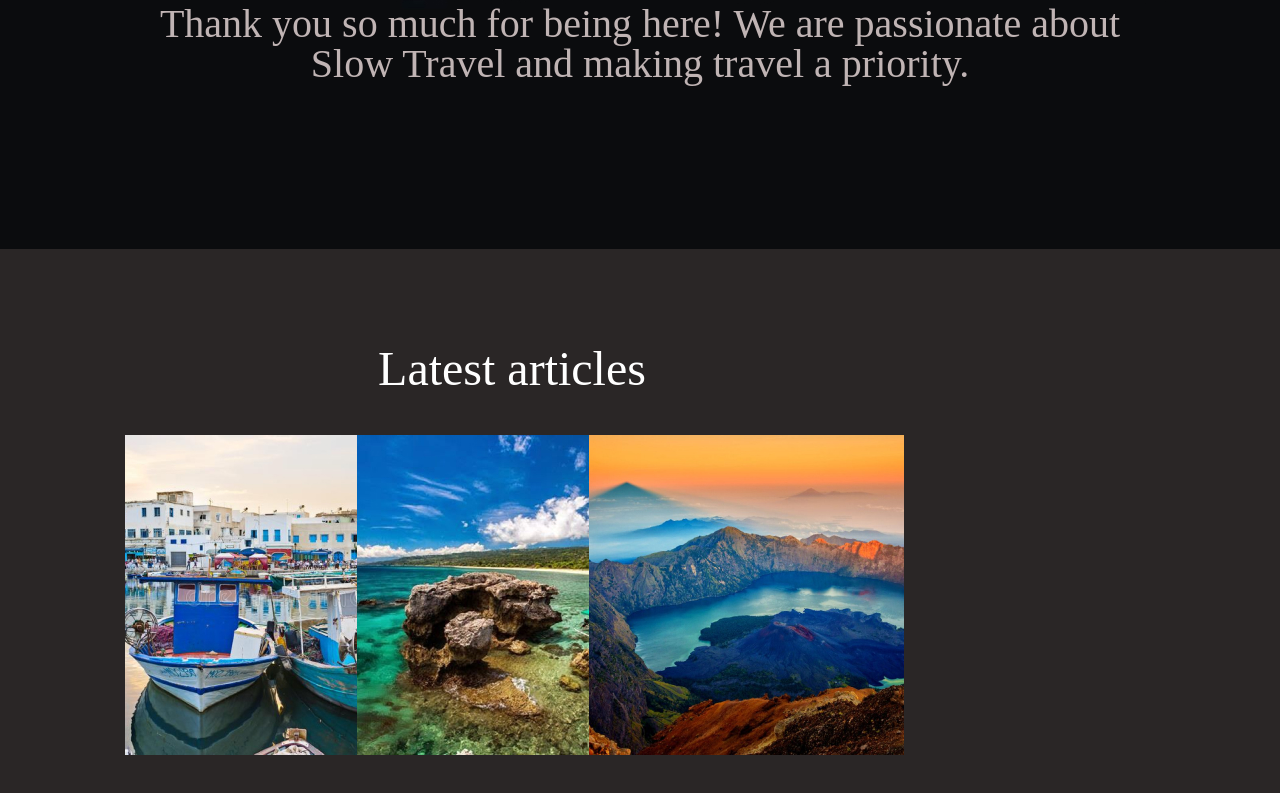
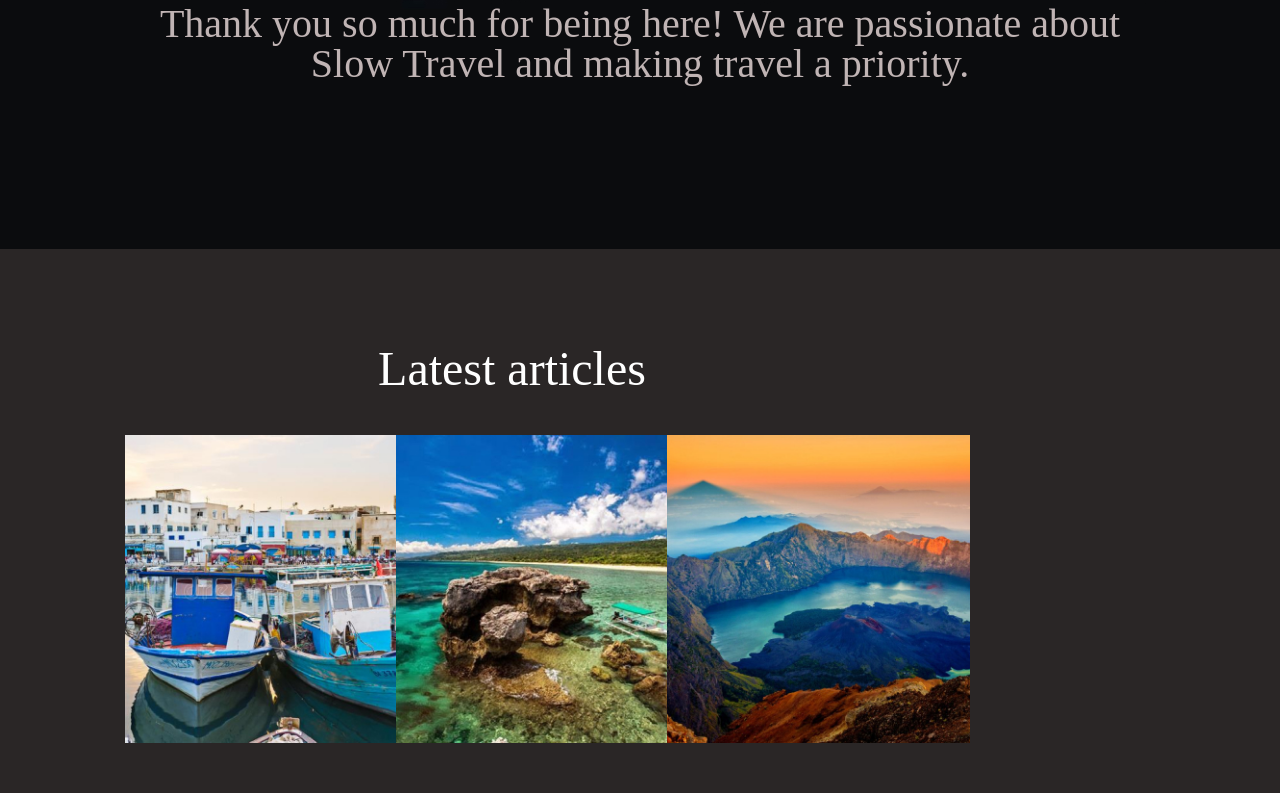
Before and after one commit to GiorgiJamaspishvili/HomeWork9, a plain HTML site: page index.html in a window 1280 px wide. Shown: the part 451-1244 px from the top of the page. Drawn offline with Linux system fonts and the light colour scheme.

Commit message:
section 2

```diff
--- a/css/style.css
+++ b/css/style.css
@@ -20,7 +20,7 @@
     /* ტექსტი რატომ არ ჩაჯდა აქ display-flex; justify % align? */
 }
 
-.burger{
+.burger {
     color: #FFFFFF;
     display: none;
 }
@@ -44,7 +44,7 @@ ul {
     color: #FFFFFF;
 }
 
-li:hover{
+li:hover {
     font-size: 60px;
 }
 
@@ -62,33 +62,50 @@ li:hover{
 
 /* SECTION 2 */
 
-.sec2{
+.sec2 {
     width: 100%;
     height: 610px;
     background-color: #2A2626;
 
 }
 
-.main_article{
+
+.main_article {
     width: 80%;
+    height: 500px;
     padding: 96px 125px;
 }
 
-h2{
+
+h2 {
+    margin-bottom: 42px;
     font-size: 48px;
     color: #FFFFFF;
-    margin-bottom: 42px;
     display: flex;
     justify-content: center;
 }
 
-.threecards{
+.threecards {
     width: 100%;
+    height: 100%;
     display: flex;
-
+    justify-content: space-between;
+    /* border: 5px solid red; */
 }
 
+
 .cards{
-width: 30%;
-justify-content: space-between;
+    width: 30%;
+    display: flex;
+    justify-content: space-between;
+    /* border: 5px solid rgb(110, 27, 173); */
+    gap: 120px;
 }
+
+
+
+
+
+.cards:hover{
+    box-shadow:10px 15px rgb(12, 12, 12);
+}
```
Also changed, not shown: index.html (+8 -3 lines).
